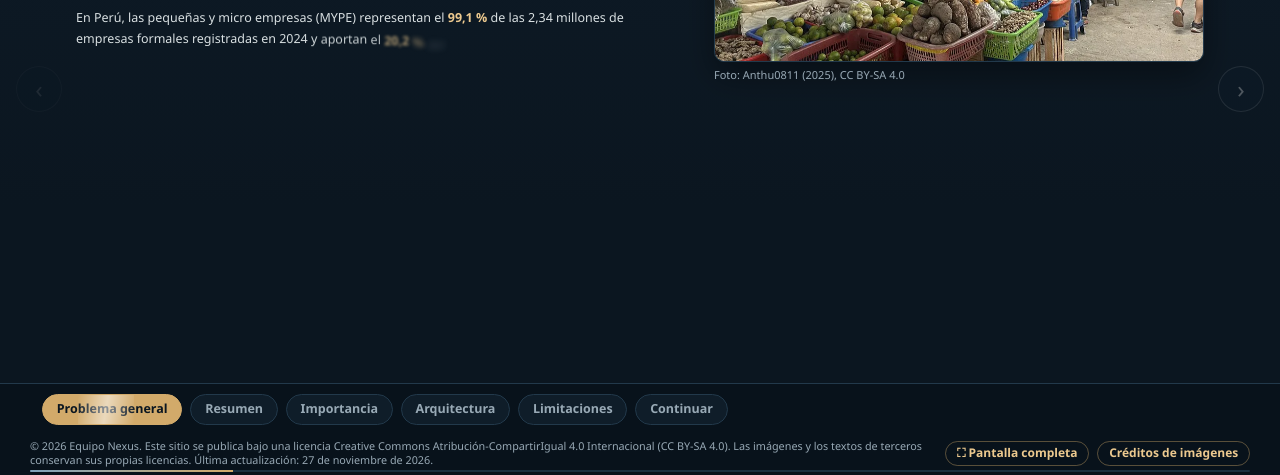
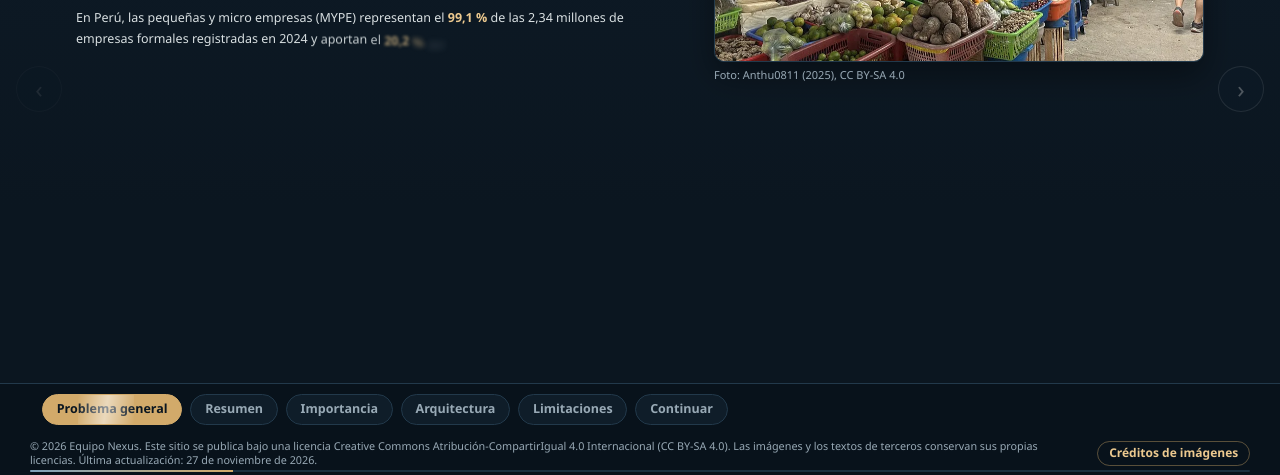
Before and after one commit to ventasleongroup-byte/pa2-nexus-investigacion, a plain HTML site: page sitio/presentacion/index.html in a window 1280 px wide. Both pictures are taken after a click on the button "Saltar introducción". Shown: the part 325-800 px from the top of the page. Drawn offline with Linux system fonts and the light colour scheme.

Commit message:
Revert "Add fullscreen button (falls back to new tab inside Sites embeds)"
This reverts commit 9f8b146e6176b96dab6941b2425405cfaf237d83.

```diff
--- a/sitio/presentacion/index.html
+++ b/sitio/presentacion/index.html
@@ -165,7 +165,7 @@ body.compact .stage,body.compact .bar{opacity:1}
 <footer class="bar" id="br">
  <div class="trw"><div class="trk" id="tk" aria-label="Secciones de la presentación"></div></div>
  <div class="prg" aria-hidden="true"><i id="pg"></i></div>
- <div class="ft"><p id="ftx"></p><span style="display:flex;gap:8px;flex:none"><button class="cr" id="fs" aria-label="Pantalla completa">⛶ Pantalla completa</button><button class="cr" id="cr">Créditos de imágenes</button></span></div>
+ <div class="ft"><p id="ftx"></p><button class="cr" id="cr">Créditos de imágenes</button></div>
 </footer>
 <div class="ov" id="ov" role="dialog" aria-label="Créditos de imágenes"><button id="cx">Cerrar ✕</button><div id="cl"></div></div>
 <script>
@@ -290,9 +290,6 @@ document.addEventListener('touchend',function(e){if(tx0==null)return;var d=e.cha
 $('ftx').innerHTML=FOOT+' Última actualización: '+UPDATED+'.';
 var seen={};S.forEach(function(s){(s.im||[]).forEach(function(k){seen[k]=1})});
 $('cl').innerHTML='<h2>Créditos de imágenes</h2>'+Object.keys(seen).map(function(k){var d=IMG[k];return'<p>'+d.a+' ('+d.d+'). <i>'+d.t+'</i> [Fotografía]. Wikimedia Commons. '+d.lic+'. <a style="color:var(--gold2)" href="'+d.u+'" target="_blank" rel="noopener">'+d.u+'</a></p>'}).join('')+'<p class="n">'+NOTE+'</p>';
-$('fs').onclick=function(){var d=document,e=d.documentElement;if(d.fullscreenElement){d.exitFullscreen();return}
- if(d.fullscreenEnabled&&e.requestFullscreen)e.requestFullscreen().catch(function(){window.open(location.href.split('#')[0],'_blank')});else window.open(location.href.split('#')[0],'_blank')};
-document.addEventListener('fullscreenchange',function(){$('fs').textContent=document.fullscreenElement?'✕ Salir de pantalla completa':'⛶ Pantalla completa'});
 $('cr').onclick=function(){$('ov').classList.add('show')};$('cx').onclick=function(){$('ov').classList.remove('show')};
 /* start */
 if(/[?&]final/.test(Q)){v.addEventListener('loadedmetadata',toEnd);v.poster="../../portada/final.webp";compact()}else intro();
```
